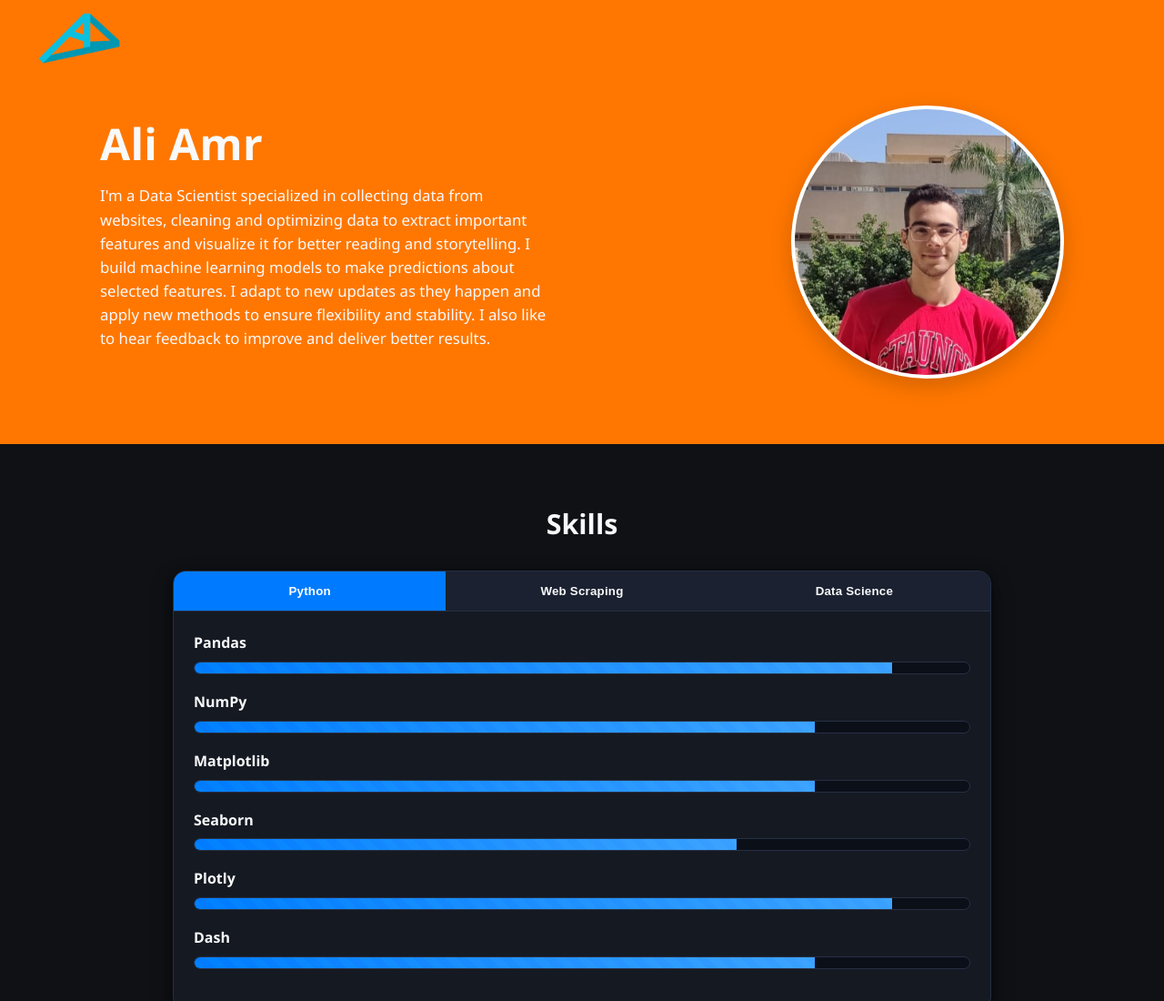
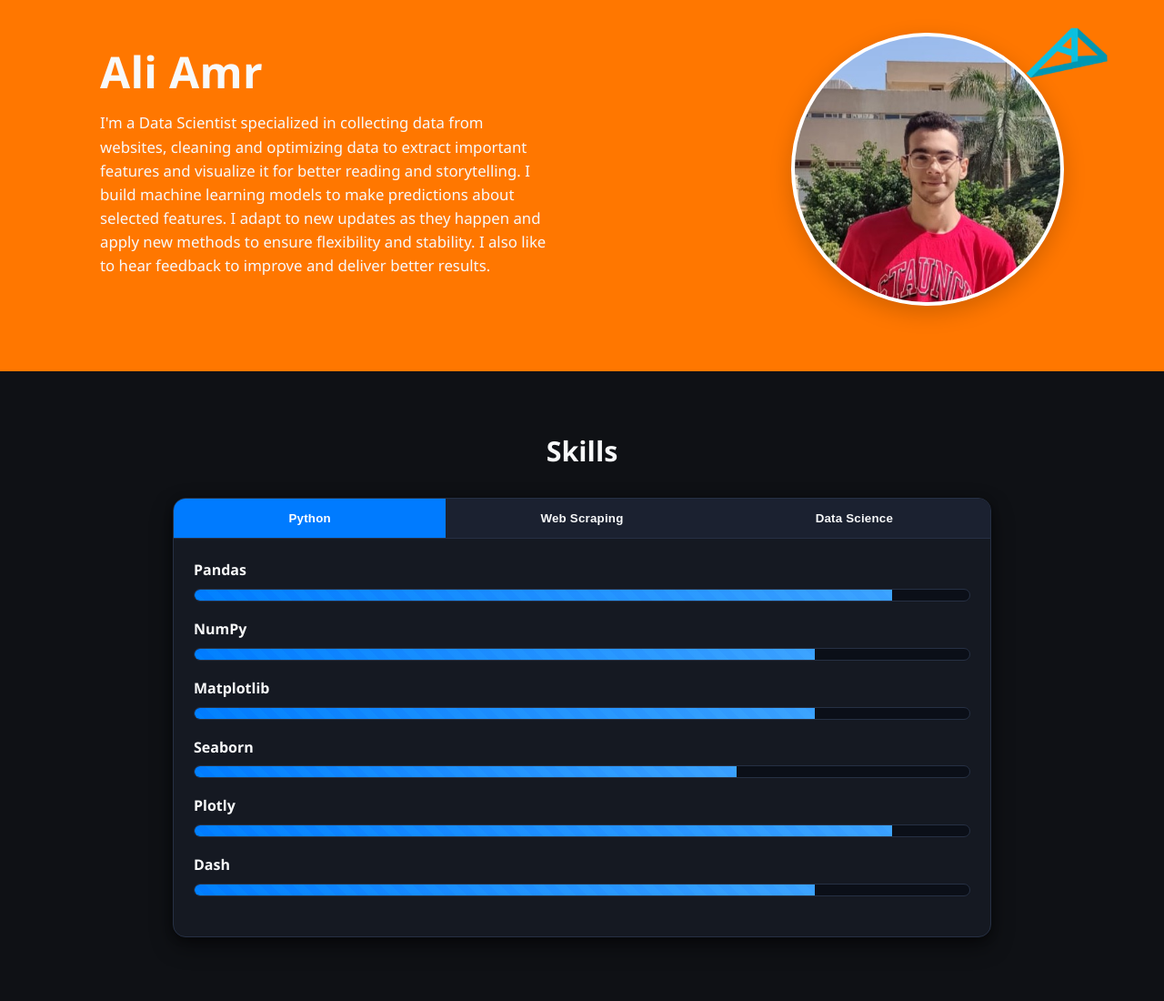
Before and after one commit to AliNowia/portfolio, a plain HTML site: page index.html in a window 1280 px wide. Shown: the top 1100 px of the page at 91% size. Drawn offline with Linux system fonts and the light colour scheme.

Commit message:
Update index.html

```diff
--- a/index.html
+++ b/index.html
@@ -43,7 +43,7 @@
     }
     .hero .container{padding:36px 20px 72px}
     .logo-wrap{
-     left:20px; top:16px;
+     position: absolute;right:20px; top:16px;
       display:flex; align-items:center; gap:10px;
     }
     .logo-wrap img{max-height:80px;width:auto;}
```
